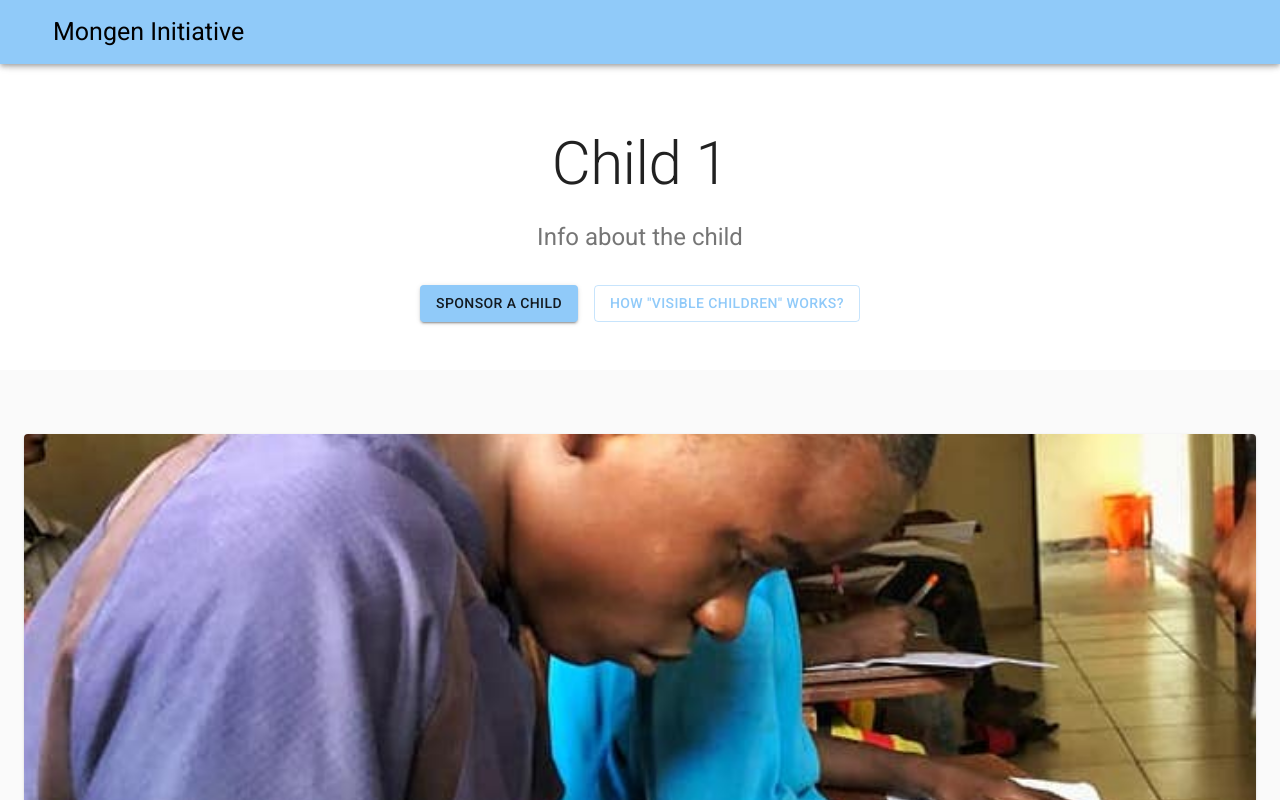
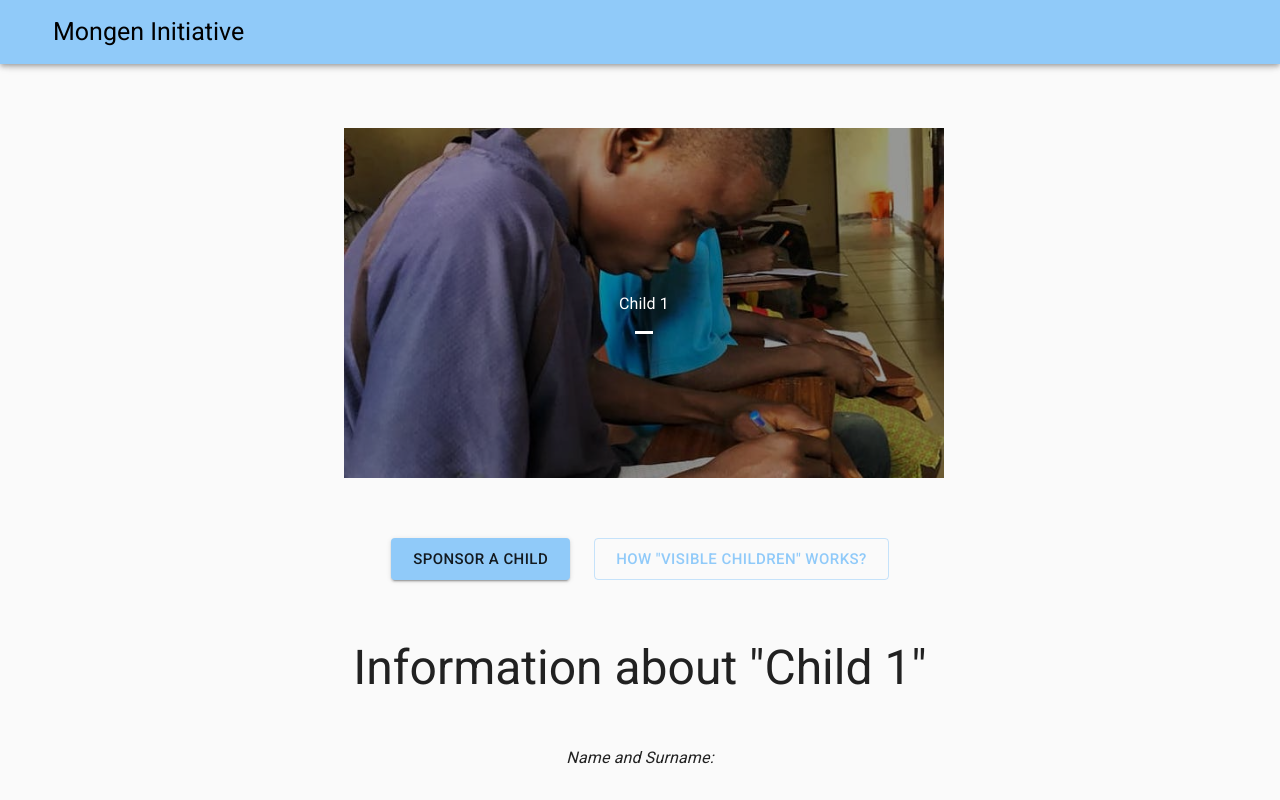
Before and after one commit to Mongen-Initiative/mongen-frontend, a Next.js app: page /child in a window 1280 px wide. Built offline with nearby package versions, Linux system fonts and the light colour scheme.

Commit message:
some small enhancements to child page

```diff
--- /dev/null
+++ b/components/templates/CallToAction.tsx
@@ -0,0 +1,23 @@
+import React from 'react';
+import Grid from '@material-ui/core/Grid';
+import { Button } from '@material-ui/core';
+
+
+export const CallToActionButtons = function() {
+    return (
+    <div style={{margin: "60px"}}>
+        <Grid container spacing={3} justify="center">
+            <Grid item>
+                <Button variant="contained" color="primary" href="/sponsorForm" size="large">
+                    Sponsor a child
+                </Button>
+            </Grid>
+            <Grid item>
+                <Button variant="outlined" color="primary" size="large" href="/about">
+                    How "Visible Children" works?
+                </Button>
+            </Grid>
+        </Grid>
+    </div>
+  );
+}
--- a/components/templates/index.ts
+++ b/components/templates/index.ts
@@ -1 +1,2 @@
 export * from "./BasePage"
+export * from "./CallToAction"
--- a/pages/child.tsx
+++ b/pages/child.tsx
@@ -1,30 +1,16 @@
 import {
     Container,
-    Grid,
     Typography,
     NoSsr,
-    Button,
-    Card,
-    CardMedia,
-    CardContent,
+    ButtonBase,
   } from "@material-ui/core"
   import { GetServerSideProps } from 'next'
   import { InferGetServerSidePropsType } from 'next'
   import { makeStyles } from "@material-ui/core/styles"
   import React from "react"
-  import { BasePage } from "../components/templates"
+  import { BasePage, CallToActionButtons } from "../components/templates"
 
   const useStyles = makeStyles((theme) => ({
-    icon: {
-      marginRight: theme.spacing(2),
-    },
-    heroContent: {
-      backgroundColor: theme.palette.background.paper,
-      padding: theme.spacing(8, 0, 6),
-    },
-    heroButtons: {
-      marginTop: theme.spacing(4),
-    },
     cardGrid: {
       paddingTop: theme.spacing(8),
       paddingBottom: theme.spacing(8),
@@ -33,12 +19,7 @@ import {
       height: '100%',
       display: 'flex',
       flexDirection: 'column',
-    },
-    cardMedia: {
-      paddingTop: '56.25%', // 16:9
-    },
-    cardContent: {
-      flexGrow: 1,
+      alignContent: "center",
     },
     footer: {
       backgroundColor: theme.palette.background.paper,
@@ -52,10 +33,80 @@ import {
       flexGrow: 1,
       color: theme.palette.secondary.light,
     },
+    image: {
+        position: 'relative',
+        height: 200,
+        [theme.breakpoints.down('xs')]: {
+          width: '100% !important', // Overrides inline-style
+          height: 100,
+        },
+        '&:hover, &$focusVisible': {
+          zIndex: 1,
+          '& $imageBackdrop': {
+            opacity: 0.15,
+          },
+          '& $imageMarked': {
+            opacity: 0,
+          },
+          '& $imageTitle': {
+            border: '4px solid currentColor',
+          },
+        },
+      },
+      focusVisible: {},
+      imageButton: {
+        position: 'absolute',
+        left: 0,
+        right: 0,
+        top: 0,
+        bottom: 0,
+        display: 'flex',
+        alignItems: 'center',
+        justifyContent: 'center',
+        color: theme.palette.common.white,
+      },
+      imageSrc: {
+        position: 'absolute',
+        left: 0,
+        right: 0,
+        top: 0,
+        bottom: 0,
+        backgroundSize: 'cover',
+        backgroundPosition: 'center 40%',
+      },
+      imageBackdrop: {
+        position: 'absolute',
+        left: 0,
+        right: 0,
+        top: 0,
+        bottom: 0,
+        backgroundColor: theme.palette.common.black,
+        opacity: 0.4,
+        transition: theme.transitions.create('opacity'),
+      },
+      imageTitle: {
+        position: 'relative',
+        padding: `${theme.spacing(2)}px ${theme.spacing(4)}px ${theme.spacing(1) + 6}px`,
+      },
+      imageMarked: {
+        height: 3,
+        width: 18,
+        backgroundColor: theme.palette.common.white,
+        position: 'absolute',
+        bottom: -2,
+        left: 'calc(50% - 9px)',
+        transition: theme.transitions.create('opacity'),
+      },
   }));
 
   export interface Children {
   }
+
+  const image =
+    {
+      url: '/child.jpg',
+      title: 'Child 1',
+    };
 
   function Child({children}: InferGetServerSidePropsType<typeof getServerSideProps>) {
     const classes = useStyles(children)
@@ -64,45 +115,104 @@ import {
         <NoSsr>
           <BasePage className={classes.rootLight}>
           <title>Mongen Initiative</title>
-             {/* Hero unit */}
-             <div className={classes.heroContent}>
-            <Container maxWidth="sm">
-              <Typography component="h1" variant="h2" align="center" color="textPrimary" gutterBottom>
-                Child 1
-              </Typography>
-              <Typography variant="h5" align="center" color="textSecondary" paragraph>
-              Info about the child
-              </Typography>
-              <div className={classes.heroButtons}>
-                <Grid container spacing={2} justify="center">
-                  <Grid item>
-                    <Button variant="contained" color="primary" href="/sponsorForm">
-                      Sponsor a child
-                    </Button>
-                  </Grid>
-                  <Grid item>
-                    <Button variant="outlined" color="primary">
-                      How "Visible Children" works?
-                    </Button>
-                  </Grid>
-                </Grid>
-              </div>
-            </Container>
-          </div>
           <Container className={classes.cardGrid}>
             {/* End hero unit */}
-                  <Card className={classes.card}>
-                    <CardMedia
-                      className={classes.cardMedia}
-                      image="child.jpg"
-                      title="Image title"
-                    />
-                    <CardContent className={classes.cardContent}>
-                      <Typography>
-                        Info about the child
-                      </Typography>
-                    </CardContent>
-                  </Card>
+                    <ButtonBase
+                        focusRipple
+                        key={image.title}
+                        className={classes.image}
+                        focusVisibleClassName={classes.focusVisible}
+                        style={{height: "350px", width: "600px", marginLeft: "320px"}}
+                        href ="/sponsorForm"
+                        >
+                            <span
+                                className={classes.imageSrc}
+                                style={{
+                                backgroundImage: `url(${image.url})`,
+                                }}
+                            />
+                            <span className={classes.imageBackdrop} />
+                            <span className={classes.imageButton}>
+                                <Typography
+                                component="span"
+                                variant="subtitle1"
+                                color="inherit"
+                                className={classes.imageTitle}
+                                >
+                                {image.title}
+                                    <span className={classes.imageMarked}/>
+                                </Typography>
+                            </span>
+                    </ButtonBase>
+                  <CallToActionButtons/>
+                  <Typography component="h2" variant="h3" align="center" color="textPrimary" gutterBottom style={{marginTop:"50px"}}>
+                    Information about "Child 1"
+                  </Typography>
+                  <Typography component="h3" align="center" color="textPrimary" gutterBottom style={{marginTop:"50px", fontStyle:"italic"}}>
+                    Name and Surname:
+                  </Typography>
+                  <Typography component="h3"  align="center" color="textPrimary" gutterBottom style={{marginTop:"50px"}}>
+                   Information about the child. Information about the child. Information about the child. Information about the child.
+                    Information about the child. Information about the child. Information about the child.
+                    Information about the child. Information about the child. Information about the child. Information about the child.
+                  </Typography>
+                  <Typography component="h3"  align="center" color="textPrimary" gutterBottom style={{marginTop:"50px", fontStyle:"italic"}}>
+                    Location:
+                  </Typography>
+                  <Typography component="h3"  align="center" color="textPrimary" gutterBottom style={{marginTop:"50px"}}>
+                   Information about the child. Information about the child. Information about the child. Information about the child.
+                    Information about the child. Information about the child. Information about the child.
+                    Information about the child. Information about the child. Information about the child. Information about the child.
+                  </Typography>
+                  <Typography component="h3" align="center" color="textPrimary" gutterBottom style={{marginTop:"50px", fontStyle:"italic"}}>
+                    Date of birth, gender, state of origin:
+                  </Typography>
+                  <Typography component="h3"  align="center" color="textPrimary" gutterBottom style={{marginTop:"50px"}}>
+                   Information about the child. Information about the child. Information about the child. Information about the child.
+                    Information about the child. Information about the child. Information about the child.
+                    Information about the child. Information about the child. Information about the child. Information about the child.
+                  </Typography>
+                  <Typography component="h3" align="center" color="textPrimary" gutterBottom style={{marginTop:"50px", fontStyle:"italic"}}>
+                    Fear/trauma:
+                  </Typography>
+                  <Typography component="h3"  align="center" color="textPrimary" gutterBottom style={{marginTop:"50px"}}>
+                   Information about the child. Information about the child. Information about the child. Information about the child.
+                    Information about the child. Information about the child. Information about the child.
+                    Information about the child. Information about the child. Information about the child. Information about the child.
+                  </Typography>
+                  <Typography component="h3" align="center" color="textPrimary" gutterBottom style={{marginTop:"50px", fontStyle:"italic"}}>
+                    Skills and strengths:
+                  </Typography>
+                  <Typography component="h3"  align="center" color="textPrimary" gutterBottom style={{marginTop:"50px"}}>
+                   Information about the child. Information about the child. Information about the child. Information about the child.
+                    Information about the child. Information about the child. Information about the child.
+                    Information about the child. Information about the child. Information about the child. Information about the child.
+                  </Typography>
+                  <Typography component="h3" align="center" color="textPrimary" gutterBottom style={{marginTop:"50px", fontStyle:"italic"}}>
+                    Reason for child being on the street:
+                  </Typography>
+                  <Typography component="h3"  align="center" color="textPrimary" gutterBottom style={{marginTop:"50px"}}>
+                   Information about the child. Information about the child. Information about the child. Information about the child.
+                    Information about the child. Information about the child. Information about the child.
+                    Information about the child. Information about the child. Information about the child. Information about the child.
+                  </Typography>
+                  <Typography component="h3" align="center" color="textPrimary" gutterBottom style={{marginTop:"50px", fontStyle:"italic"}}>
+                    Last school attended, last class stopped:
+                  </Typography>
+                  <Typography component="h3"  align="center" color="textPrimary" gutterBottom style={{marginTop:"50px"}}>
+                   Information about the child. Information about the child. Information about the child. Information about the child.
+                    Information about the child. Information about the child. Information about the child.
+                    Information about the child. Information about the child. Information about the child. Information about the child.
+                  </Typography>
+                  <Typography component="h3" align="center" color="textPrimary" gutterBottom style={{marginTop:"50px", fontStyle:"italic"}}>
+                    Name, phone and address of the parent/ward:
+                  </Typography>
+                  <Typography component="h3"  align="center" color="textPrimary" gutterBottom style={{marginTop:"50px"}}>
+                   Information about the child. Information about the child. Information about the child. Information about the child.
+                    Information about the child. Information about the child. Information about the child.
+                    Information about the child. Information about the child. Information about the child. Information about the child.
+                  </Typography>
+                  <CallToActionButtons/>
           </Container>
            {/* Footer */}
         <footer className={classes.footer}>
```
Also changed, not shown: pages/index.tsx (+9 -27 lines).
